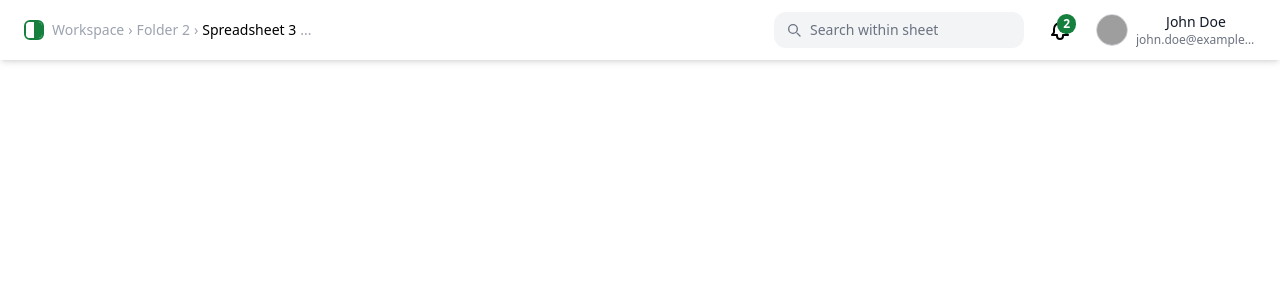
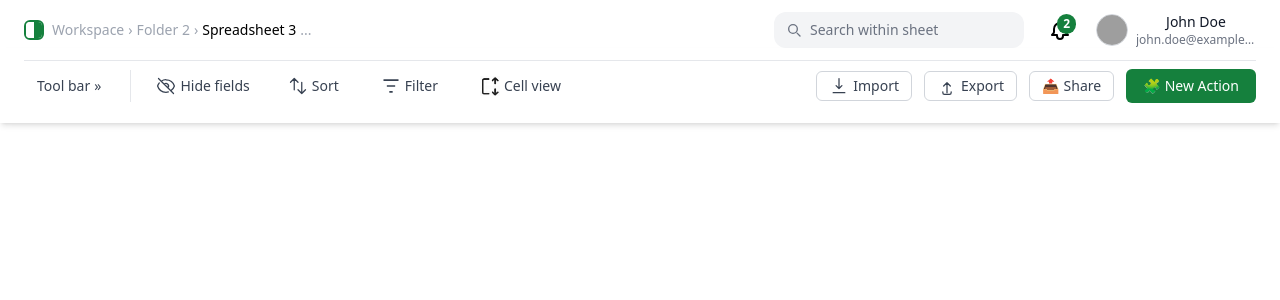
Before and after one commit to Love-M-365/Pixel-Sheet, a React (Vite) app: page / in a window 1280 px wide. Shown: the top 300 px of the page. Built offline with nearby package versions, Linux system fonts and the light colour scheme; grey boxes are pictures that could not be loaded.

Commit message:
Navbar setup and formatting

```diff
--- a/package.json
+++ b/package.json
@@ -11,6 +11,7 @@
     "type-check": "tsc --noEmit"
   },
   "dependencies": {
+    "@heroicons/react": "^2.2.0",
     "react": "^19.1.0",
     "react-dom": "^19.1.0"
   },
--- a/src/App.tsx
+++ b/src/App.tsx
@@ -1,6 +1,7 @@
 
 import './App.css'
 import Navbar from './components/Navbar'
+import SecondaryNavbar from './components/SecondaryNavbar'
 
 function App() {
 
@@ -9,6 +10,7 @@ function App() {
     <>
 
       <Navbar></Navbar>
+
     </>
   )
 }
--- a/src/components/Navbar.tsx
+++ b/src/components/Navbar.tsx
@@ -1,5 +1,6 @@
 import React, { useState } from "react";
 import type { ChangeEvent } from "react";
+import SecondaryNavbar from "./SecondaryNavbar";
 
 const Navbar: React.FC = () => {
   const [searchValue, setSearchValue] = useState<string>("");
@@ -9,6 +10,7 @@ const Navbar: React.FC = () => {
   };
 
   return (
+    <>
     <header className="fixed top-0 left-0 w-full z-50 bg-white shadow-md px-6 py-3 flex justify-between items-center">
       {/* Logo */}
       <div className="flex items-center space-x-2">
@@ -92,7 +94,10 @@ const Navbar: React.FC = () => {
           </div>
         </div>
       </div>
+
     </header>
+     <SecondaryNavbar></SecondaryNavbar>
+     </>
   );
 };
 
--- /dev/null
+++ b/src/components/SecondaryNavbar.tsx
@@ -0,0 +1,97 @@
+import React from "react";
+import { EyeSlashIcon ,ArrowsUpDownIcon  } from '@heroicons/react/24/outline';
+import callveiw from '../assets/callview.png'
+const SecondaryNavbar: React.FC = () => {
+  return (
+    <header className="fixed top-12 left-0 w-full z-50 bg-white shadow-md px-6 py-3 flex ">
+    <div className="w-full bg-white border-t border-gray-200  py-2 flex justify-between items-center text-sm">
+      {/* Left section */}
+      <div className="flex items-center space-x-4">
+        <button className="bg-white  px-3 py-1 rounded-md text-gray-700 flex items-center space-x-1">
+          Tool bar <span className="ml-1">»</span>
+        </button>
+        <div className="w-px h-8 bg-gray-200" />
+
+        <button className="bg-white  px-2 py-1 rounded-md text-gray-700 flex items-center space-x-1">
+      <EyeSlashIcon className="w-5 h-5" />
+      <span>Hide fields</span>
+    </button>
+
+       <button className="bg-white  px-3 py-1 rounded-md text-gray-700 flex items-center space-x-1">
+      <ArrowsUpDownIcon className="w-5 h-5" />
+      <span>Sort</span>
+    </button>
+
+        <button className="bg-white  px-3 py-1 rounded-md text-gray-700 flex items-center space-x-1">
+      <svg
+    xmlns="http://www.w3.org/2000/svg"
+    viewBox="0 0 24 24"
+    fill="currentColor"
+    className="w-5 h-5"
+  >
+    <path d="M3 4h18v2H3V4zm4 7h10v2H7v-2zm3 7h4v2h-4v-2z" />
+  </svg>
+  <span>Filter</span>
+    </button>
+
+        <button className="bg-white  px-3 py-1 rounded-md text-gray-700 flex items-center space-x-1">
+          <img
+    src={callveiw}
+    alt="Cell view"
+    className="w-5 h-5"
+  />
+  <span>Cell view</span>
+</button>
+
+      </div>
+
+      {/* Right section */}
+      <div className="flex items-center space-x-3">
+        <button className="bg-white border border-gray-300 px-3 py-1 rounded-md text-gray-700 flex items-center space-x-1">
+      <svg
+        xmlns="http://www.w3.org/2000/svg"
+        fill="none"
+        viewBox="0 0 24 24"
+        strokeWidth="1.5"
+        stroke="currentColor"
+        className="w-5 h-5"
+      >
+        <path
+          strokeLinecap="round"
+          strokeLinejoin="round"
+          d="M12 3v12m0 0l-3.5-3.5M12 15l3.5-3.5M5 20h14"
+        />
+      </svg>
+      <span className="text-sm font-medium">Import</span>
+    </button>
+
+        <button className="bg-white border border-gray-300 px-3 py-1 rounded-md text-gray-700 flex items-center space-x-1">
+    <svg
+      xmlns="http://www.w3.org/2000/svg"
+      fill="none"
+      viewBox="0 0 24 24"
+      strokeWidth={1.5}
+      stroke="currentColor"
+      className="w-5 h-5"
+    >
+      <path strokeLinecap="round" strokeLinejoin="round" d="M12 20V8m0 0l-4 4m4-4l4 4m-9 7v1a2 2 0 002 2h6a2 2 0 002-2v-1" />
+    </svg>
+    <span className="text-sm font-medium">Export</span>
+  </button>
+
+        <button className="bg-white border border-gray-300 px-3 py-1 rounded-md text-gray-700 flex items-center space-x-1">
+          <span>📤</span>
+          <span>Share</span>
+        </button>
+
+        <button className="bg-green-700 text-white px-4 py-1.5 rounded-md flex items-center space-x-1 font-medium">
+          <span>🧩</span>
+          <span>New Action</span>
+        </button>
+      </div>
+    </div>
+    </header>
+  );
+};
+
+export default SecondaryNavbar;
--- a/src/index.css
+++ b/src/index.css
@@ -9,7 +9,7 @@
 
   color-scheme: light dark;
   color: rgba(255, 255, 255, 0.87);
-  background-color: #242424;
+  background-color: white;
 
   font-synthesis: none;
   text-rendering: optimizeLegibility;
```
Also changed, not shown: src/assets/callview.png (added), 1 other file (tests, documents, lock files or other folders).
